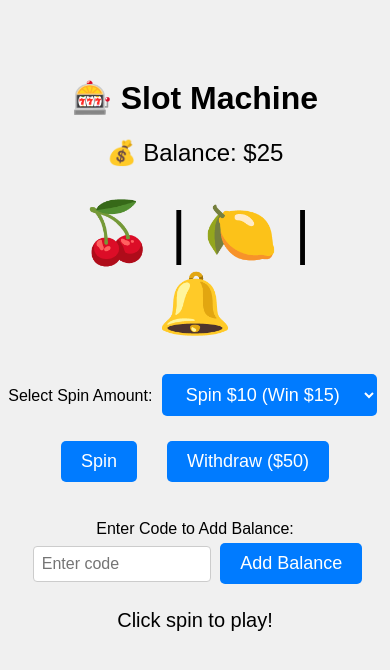
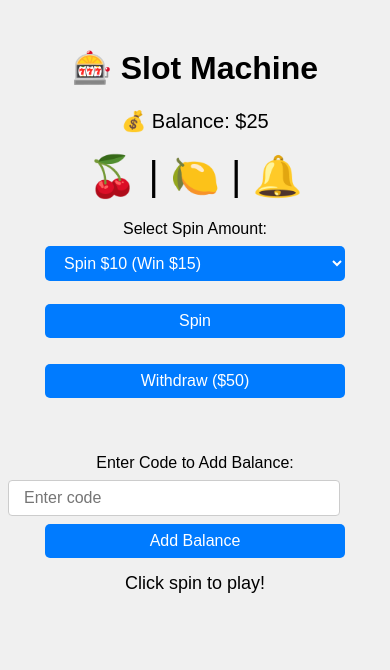
Before and after one commit to zi-zahidul/Game-Juya, a plain HTML site: page index.html in a window 390 px wide. Drawn offline with Linux system fonts and the light colour scheme.

Commit message:
Update index.html

```diff
--- a/index.html
+++ b/index.html
@@ -77,6 +77,54 @@
       justify-content: center;
       gap: 20px;
       margin: 15px 0;
+    }
+
+    /* ====== মোবাইল রেসপন্সিভ (600px নিচে) ====== */
+    @media (max-width: 600px) {
+      body {
+        padding-top: 20px;
+      }
+
+      .slot {
+        font-size: 40px;
+        margin: 20px 10px;
+      }
+
+      button,
+      select,
+      input[type="text"] {
+        font-size: 16px;
+        padding: 8px 15px;
+        width: 90%;
+        max-width: 300px;
+        margin: 8px auto;
+        display: block;
+      }
+
+      label {
+        display: block;
+        margin-top: 15px;
+      }
+
+      #balance {
+        font-size: 20px;
+      }
+
+      #result {
+        font-size: 18px;
+        min-height: auto;
+        margin-top: 15px;
+      }
+
+      /* Center buttons stack vertically on mobile */
+      .center-buttons {
+        flex-direction: column;
+        gap: 10px;
+      }
+
+      input[type="text"] {
+        margin-left: 0;
+      }
     }
   </style>
 </head>
```
